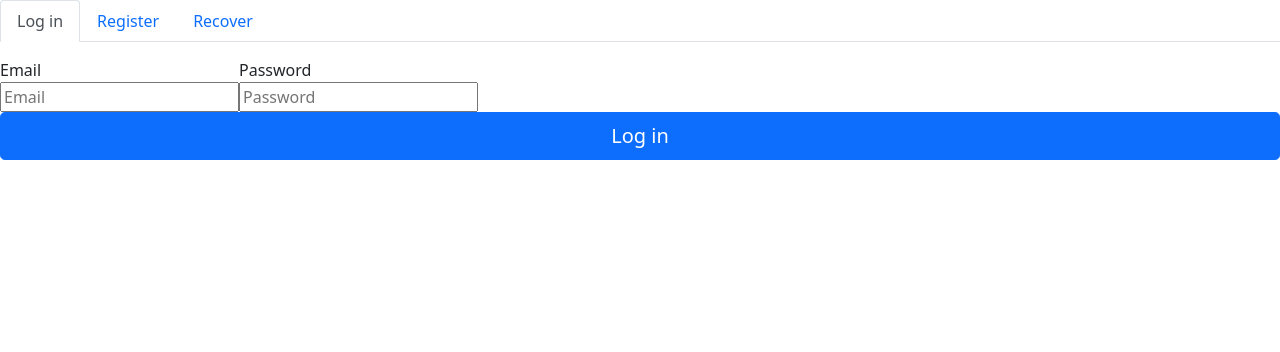
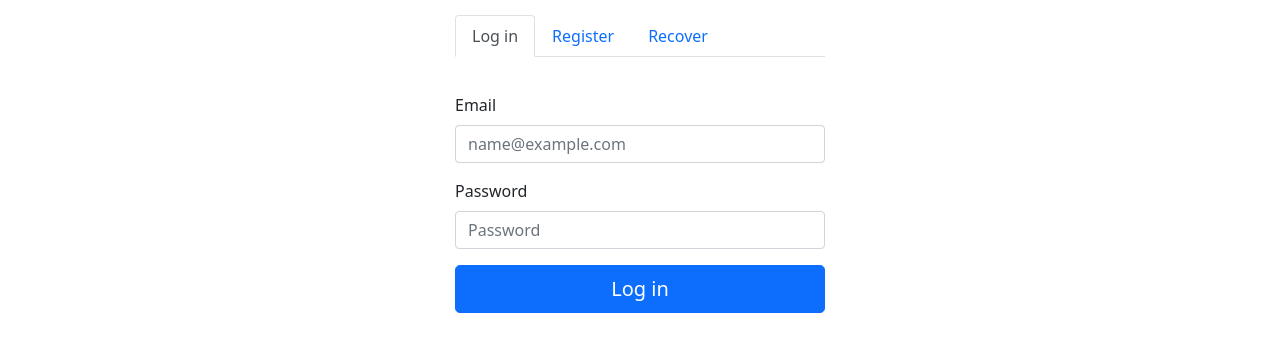
Before and after one commit to daulex/dailydo, a React (Create React App) app: page / in a window 1280 px wide. Shown: the top 352 px of the page. Built offline with nearby package versions, Linux system fonts and the light colour scheme.

Commit message:
authentication built, site now shows todos once logged in

```diff
--- a/src/App.js
+++ b/src/App.js
@@ -1,13 +1,28 @@
-// import { TodoList } from './Components/TodoList';
+import React from 'react';
+import { TodoList } from './Components/TodoList';
 import AuthContainer from './Components/Auth/AuthContainer';
 
-function App() {
-  return (
-    <div className="App">
-      <AuthContainer />
-      {/* <TodoList /> */}
-    </div>
-  );
+export default class App extends React.Component{
+    constructor(props) {
+        super(props);
+        this.state = {
+            token: localStorage.getItem('token') || false
+        }
+        this.pushToken = this.pushToken.bind(this);
+    }
+
+    pushToken = (token) => {
+        this.setState({token: token});
+    }
+
+    render(){
+
+        return (
+            <div className="App">
+                {this.state.token ?
+                    <TodoList /> :
+                    <AuthContainer pushToken={this.pushToken} />}
+            </div>
+        );
+    }
 }
-
-export default App;
--- a/src/Components/Auth/Auth.scss
+++ b/src/Components/Auth/Auth.scss
@@ -1,3 +1,15 @@
+.auth-wrap{
+    width: 400px;
+    max-width: 90%;
+    padding: 15px;
+    margin: auto;
+    form{
+        padding-top: 20px;
+    }
+    .errors{
+        color: #f00;
+    }
+}
 //.auth-wrap{
 //    border: 1px solid #eee;
 //    width: 400px;
--- a/src/Components/Auth/AuthContainer.js
+++ b/src/Components/Auth/AuthContainer.js
@@ -1,12 +1,13 @@
 import React from 'react';
 import AuthMenu from './AuthMenu';
-import {AuthForm} from './AuthForm';
+import { AuthForm } from './AuthForm';
 
 export default class AuthContainer extends React.Component{
     constructor(props){
         super(props);
         this.state = {
             action: "login",
+            errors: []
         };
         this.actions = {
             login: {
@@ -32,36 +33,79 @@ export default class AuthContainer extends React.Component{
             email: {
                 name: "email",
                 type: "email",
-                label: "Email"
+                label: "Email",
+                placeholder: "name@example.com"
             },
             password: {
                 name: "password",
                 type: "password",
-                label: "Password"
+                label: "Password",
+                placeholder: "Password"
             },
             password_confirm: {
                 name: "password_confirm",
                 type: "password",
-                label: "Confirm password"
+                label: "Confirm password",
+                placeholder: "Confirm password"
             }
         }
 
+        this.processAuth = this.processAuth.bind(this);
     }
 
     setCurrentAction = (action) => {
         this.setState({action: action});
     }
 
+    processAuth = (data) => {
+
+        if(this.state.action === "login"){
+            // const authUrl = 'http://ddapi.awave.site/wp-json/jwt-auth/v1/token';
+            const authUrl = 'https://ddapi.codekip.com/wp-json/jwt-auth/v1/token';
+            const postBody = {
+                username: 'kirillgalenko@gmail.com',
+                password: 'BfgNOH9Bv0SAgbIUU8'
+                // username: data[0],
+                // password: data[1]
+            };
+            const requestMetadata = {
+                method: 'POST',
+                headers: {
+                    'Content-Type': 'application/json'
+                },
+                body: JSON.stringify(postBody)
+            };
+
+            fetch(authUrl, requestMetadata)
+                .then(res => res.json())
+                .then(response => {
+                    // this.setState({ recipes });
+                    console.log(response);
+
+                    if(typeof response.token !== 'undefined'){
+                        console.log("logging token");
+                        localStorage.setItem('token', response.token);
+                        this.props.pushToken(response.token);
+                    }else{
+                        console.log("setting state");
+                        this.setState({errors: ['Something went wrong, please try again']});
+                        console.log(this.state);
+                    }
+
+                });
+        }
+    }
+
     render(){
         const submitLabel = this.actions[this.state.action].buttonLabel;
         const inputList = this.actions[this.state.action].inputs;
-
+        console.log('re-render in progress');
         return(
             <div className="auth-wrap">
 
                 <AuthMenu setCurrentAction={this.setCurrentAction} action={this.state.action} actions={this.actions} />
 
-                <AuthForm action={this.state.action} inputs={this.inputs} inputList={inputList} submitLabel={submitLabel} />
+                <AuthForm errors={this.state.errors} processAuth={this.processAuth} action={this.state.action} inputs={this.inputs} inputList={inputList} submitLabel={submitLabel} />
             </div>
         );
     }
--- a/src/Components/Auth/AuthForm.js
+++ b/src/Components/Auth/AuthForm.js
@@ -1,5 +1,6 @@
 import React from 'react';
 import Button from 'react-bootstrap/Button';
+import Form from 'react-bootstrap/Form';
 
 
 let regEmail = /.+@.+\..+/;
@@ -8,12 +9,12 @@ let regEmail = /.+@.+\..+/;
 export class AuthForm extends React.Component{
     constructor(props){
         super(props);
-
+        console.log(this.props.errors);
         this.state = {
             email: '',
             password: '',
             password_confirm: '',
-            errors: []
+            errors: this.props.errors || []
         };
 
         this.handleSubmit = this.handleSubmit.bind(this);
@@ -50,44 +51,52 @@ export class AuthForm extends React.Component{
         e.preventDefault();
         this.validate();
         if(!this.state.errors.length){
-            // TODO: pass data to parent component
+
+            const data = this.props.inputList.map(fieldRef => {
+                return this.state[fieldRef];
+            });
+
+            this.props.processAuth(data);
+
         }
     }
     componentDidUpdate( prevProps) {
         if (prevProps.action !== this.props.action) {
             this.setState({errors: []});
         }
+        // todo: fix this, make it so login errors shows each time you submit wrong info
+        if(prevProps.errors.length === 0 && this.props.errors.length === 1){
+            this.setState({errors: this.props.errors});
+        }
     }
     render(){
 
         return(
-            <form action="#" autoComplete="off" onSubmit={this.handleSubmit}>
+            <Form action="#" autoComplete="off" onSubmit={this.handleSubmit}>
                 {this.state.errors && <ul className='errors'>
                     {this.state.errors.map((err,i) => (
                         <li key={i}>{err}</li>
                     ))}
                 </ul> }
-                <fieldset>
-                    {this.props.inputList.map((fieldRef,i) => (
-                        <label className="input-wrap" key={"label-"+i}>
-                            <div className="input-wrap__label">{this.props.inputs[fieldRef].label}</div>
-                            <input key={"input-"+i}
-                                   name={this.props.inputs[fieldRef].name}
+                {this.props.inputList.map((fieldRef, i) => (
+                    <Form.Group className="mb-3" controlId={this.props.inputs[fieldRef].name} key={"field-"+i}>
+                        <Form.Label>{this.props.inputs[fieldRef].label}</Form.Label>
+                        <Form.Control
                             type={this.props.inputs[fieldRef].type}
-                                   placeholder={this.props.inputs[fieldRef].label}
-                                   autoComplete="off"
                             onChange={this.handleChange}
                             onBlur={this.validate}
+                            placeholder={this.props.inputs[fieldRef].placeholder}
                             value={this.state[fieldRef]}
+                            name={this.props.inputs[fieldRef].name}
                     />
-                        </label>
+                    </Form.Group>
                 ))}
-                </fieldset>
+
 
             <div className="submit-wrap d-grid gap-2">
                     <Button size="lg" variant="primary" type="submit" disabled={this.state.errors.length > 0}>{this.props.submitLabel}</Button>
                 </div>
-            </form>
+            </Form>
         );
     }
 
--- a/src/Components/Auth/AuthMenu.js
+++ b/src/Components/Auth/AuthMenu.js
@@ -17,7 +17,7 @@ export default function AuthMenu(props){
     return(
         <Nav variant={"tabs"} defaultActiveKey="action-0">
             {Object.keys(props.actions).map((key, i) => (
-            <Nav.Item>
+            <Nav.Item key={"menu-" + i}>
                 <Nav.Link eventKey={"action-"+i}
                           onClick={handleMenuButtonClick}
                           attr-action={props.actions[key].name}
```
Lines whose indentation alone changed are shown as unchanged.
